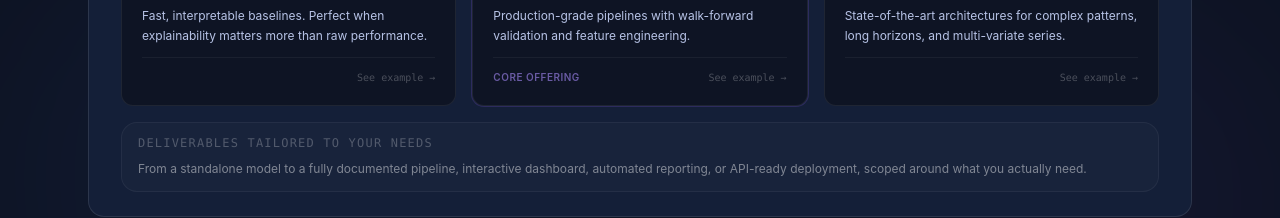
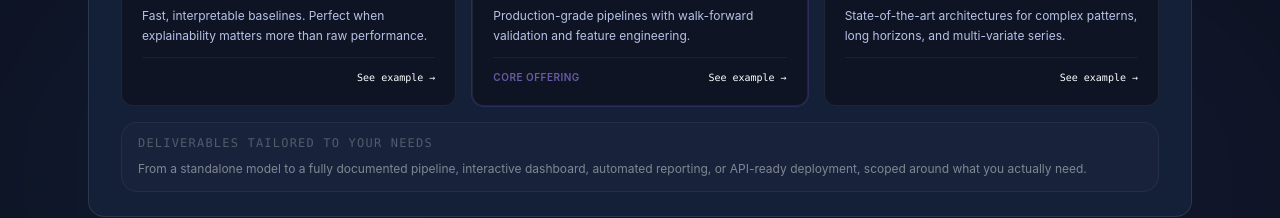
Before and after one commit to ag-algolab/ag-algolab.github.io, a React (Vite) app: page / in a window 1280 px wide. Shown: the part 1922-2140 px from the top of the page. Built offline with nearby package versions, Linux system fonts and the light colour scheme.

Commit message:
Add hoverColor property to tiers and update styles

```diff
--- a/src/App.jsx
+++ b/src/App.jsx
@@ -58,6 +58,7 @@ function ServicesSection() {
       label: 'Statistical',
       badge: '3–7 days',
       color: 'cyan',
+      hoverColor: 'hover:text-cyan-400',
       tools: 'ARIMA · ETS · CES · Theta',
       desc: 'Fast, interpretable baselines. Perfect when explainability matters more than raw performance.',
     },
@@ -65,6 +66,7 @@ function ServicesSection() {
       label: 'Machine Learning',
       badge: '1–2 weeks',
       color: 'violet',
+      hoverColor: 'hover:text-violet-400',
       tools: 'CatBoost · LightGBM · MLForecast',
       desc: 'Production-grade pipelines with walk-forward validation and feature engineering.',
       highlight: true,
@@ -73,6 +75,7 @@ function ServicesSection() {
       label: 'Deep Learning',
       badge: 'Scope-dependent',
       color: 'pink',
+      hoverColor: 'hover:text-pink-400',
       tools: 'N-HiTS · TFT · PatchTST',
       desc: 'State-of-the-art architectures for complex patterns, long horizons, and multi-variate series.',
     },
@@ -193,8 +196,9 @@ function ServicesSection() {
                             setDemoActive(tier.label.toLowerCase().replace(' ', '-'));
                             setDemoOpen(true);
                           }}
-                          className="text-[10px] font-mono text-white/25 hover:text-white/60
-                                     transition-colors duration-200 ml-auto"
+                          className={`text-[10px] font-mono text-white
+                                       ${tier.hoverColor}
+                                       transition-colors duration-200 ml-auto`}
                         >
                           See example →
                         </button>
@@ -453,9 +457,6 @@ function ServicesSection() {
                     alt="CES forecast vs. realized revenue over 6 months"
                     className="w-full rounded-xl border border-white/[0.07]"
                   />
-                  <p className="text-white/40 text-[11px] font-mono mt-2 text-center">
-                    The last 6 months were hidden from the model during training — they are pure out-of-sample predictions.
-                  </p>
                 </div>
 
                 {/* MAPE explanation */}
```
